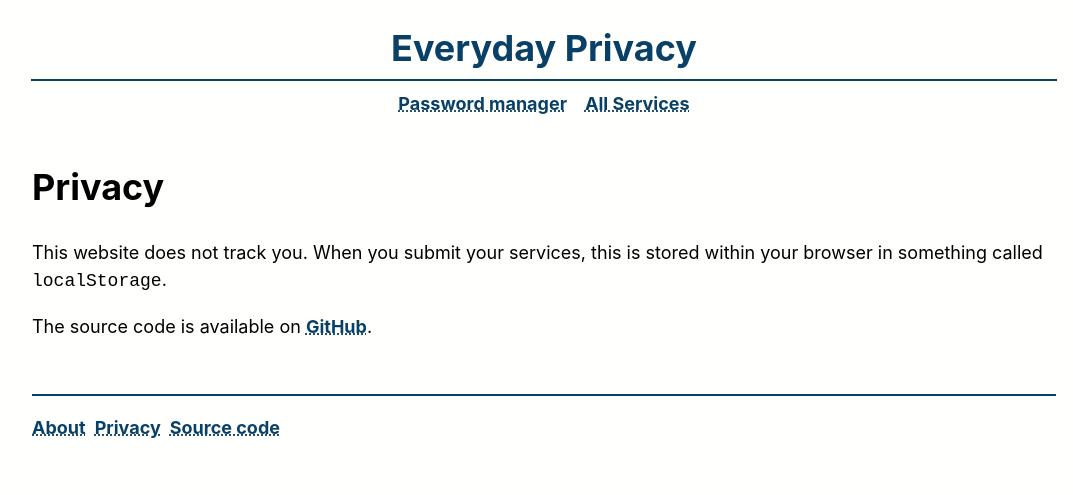
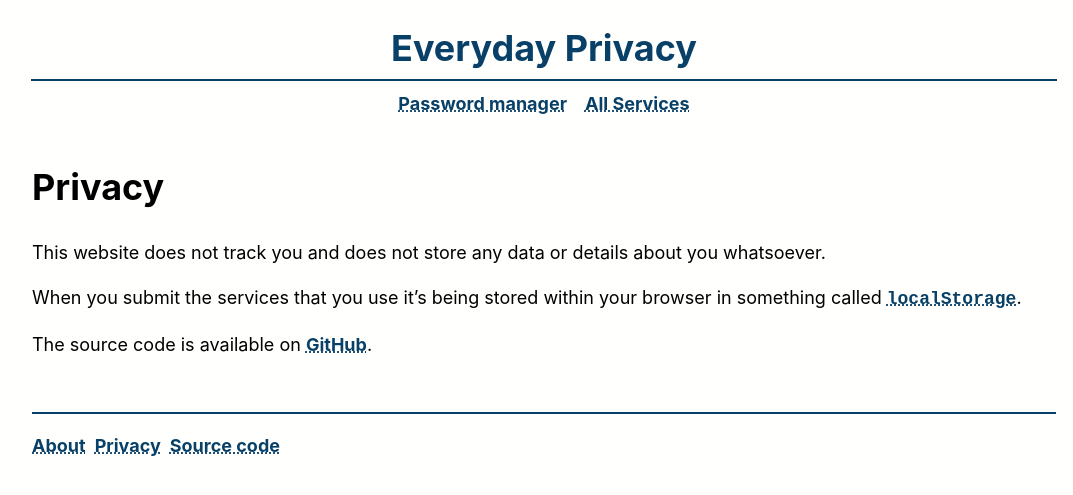
Before and after one commit to timharek/everyday-privacy, a Jekyll site: the page built from _pages/privacy.md, in a window 1280 px wide. Shown: the top 495 px of the page, without its empty margins (96-1169 px from the left). Built offline with Jekyll 4.4.1, drawn with Linux system fonts in a browser that asks for light colours.

Commit message:
Update privacy page
Signed-off-by: Tim Hårek Andreassen <tim@harek.dev>

```diff
--- a/_pages/privacy.md
+++ b/_pages/privacy.md
@@ -5,6 +5,8 @@ permalink: /privacy
 menu: footer
 ---
 
-This website does not track you. When you submit your services, this is stored within your browser in something called `localStorage`.
+This website does not track you and does not store any data or details about you whatsoever.
+
+When you submit the services that you use it's being stored within your browser in something called [`localStorage`](https://en.wikipedia.org/wiki/Web_storage#localStorage).
 
 The source code is available on [GitHub]({{ site.github }}).
```
